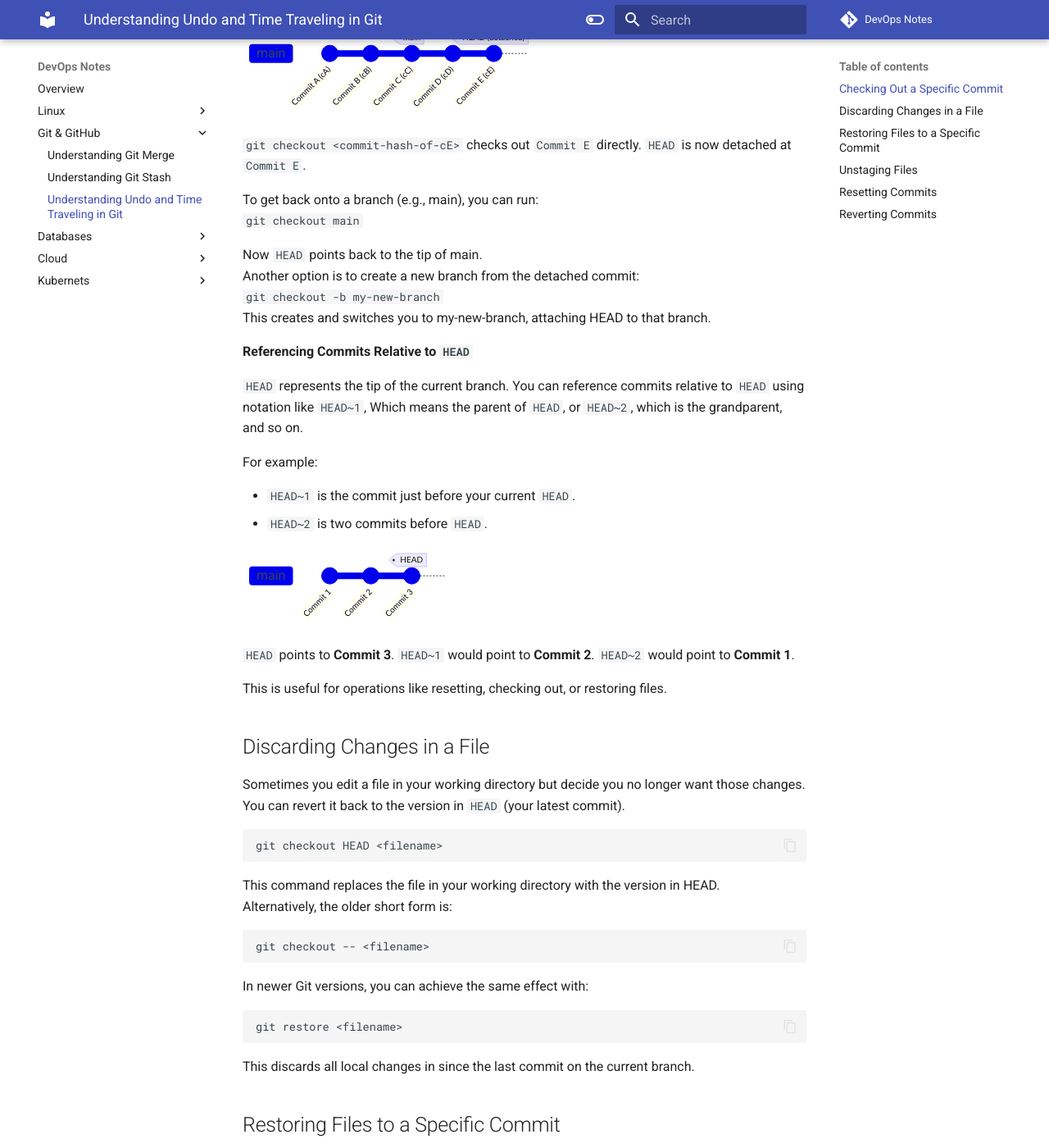
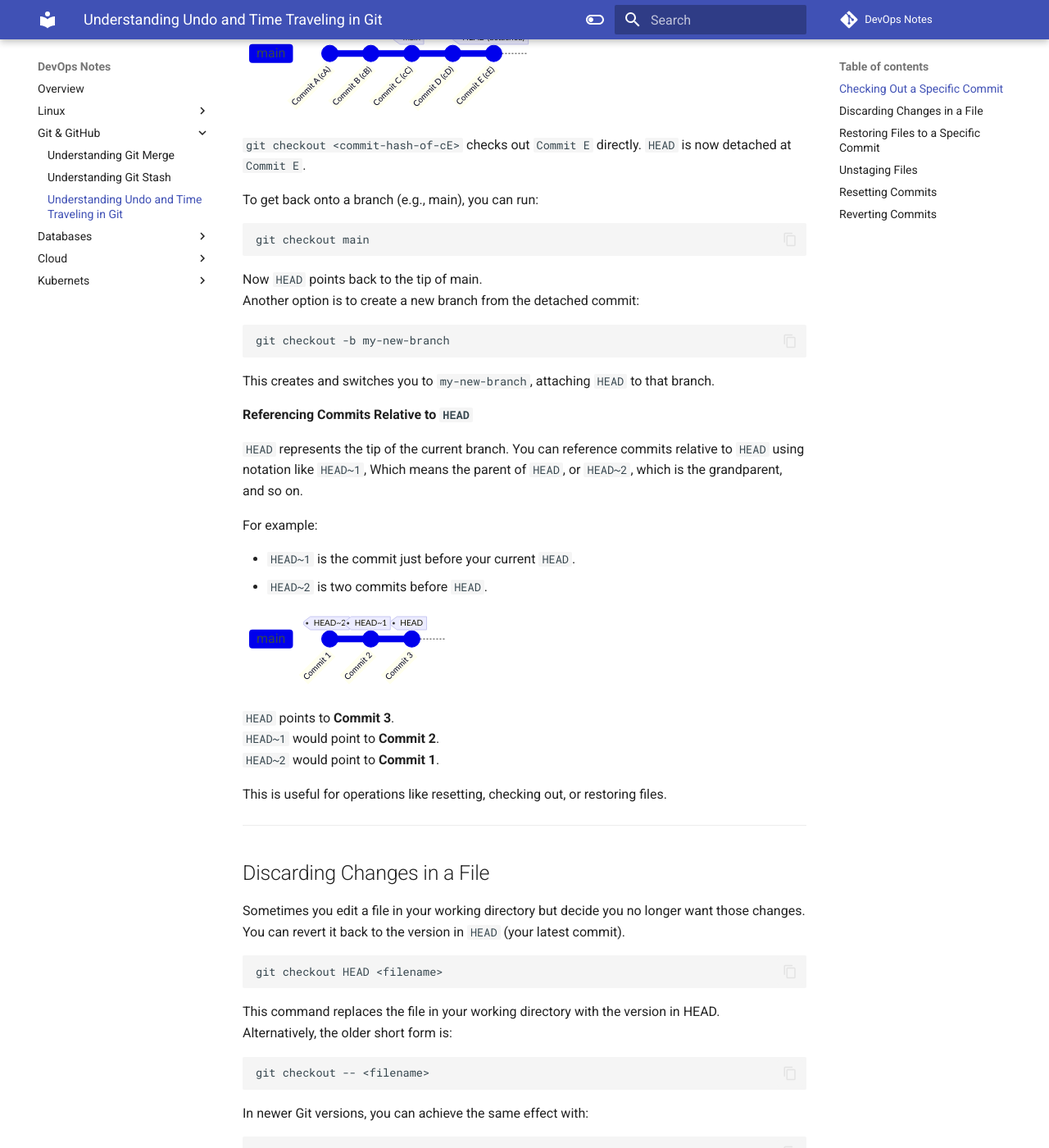
Before and after one commit to Yoad-Duani/personal_notes, an MkDocs documentation site: the page built from docs/git/understanding-undo-time-traveling.md, in a window 1280 px wide and 1400 px high, scrolled down 626 px. Shown: the whole window at 82% size. Built offline with MkDocs 1.6.1 and Material for MkDocs 9.7.7, drawn with Linux system fonts in a browser that asks for light colours; comment, search, counter and statistics services are not loaded; some of the changed text lies outside the part shown.

Commit message:
Update notes

````diff
--- a/docs/git/understanding-undo-time-traveling.md
+++ b/docs/git/understanding-undo-time-traveling.md
@@ -15,6 +15,7 @@
 This is known as a detached HEAD state because you’re no longer on a branch,but rather pointing to a specific commit. <br/>
 Any commits you make in this state will not belong to any branch until you either create a new branch or re-attach `HEAD` to an existing branch.
 
+
 **Detached HEAD:**
 
 ```mermaid
@@ -30,12 +31,20 @@
 `HEAD` is now detached at `Commit E`.
 
 To get back onto a branch (e.g., main), you can run:<br />
-`git checkout main`
+
+```bash
+git checkout main
+```
 
 Now `HEAD` points back to the tip of main.<br />
-Another option is to create a new branch from the detached commit:<br />
-`git checkout -b my-new-branch`<br />
-This creates and switches you to my-new-branch, attaching HEAD to that branch.
+Another option is to create a new branch from the detached commit:
+
+```bash
+git checkout -b my-new-branch
+```
+
+This creates and switches you to `my-new-branch`, attaching `HEAD` to that branch.
+
 
 **Referencing Commits Relative to `HEAD`**
 
@@ -111,6 +124,8 @@
 git restore <filename>
 ```
 
+---
+
 ## Unstaging Files
 
 If you’ve staged a file by running `git add <filename>` but then decide you don’t want it in the staging area,
@@ -121,6 +136,8 @@
 ```
 
 This removes `<filename>` from the staging area but leaves your working directory changes intact.
+
+---
 
 ## Resetting Commits
 
@@ -198,5 +215,5 @@
 
 **Why Use `git revert`?**
 
-- Use `git revert` for shared branches to maintain a linear commit history.
-- Use `git reset` for local branches when you need to rewrite history.
+- Use **`git revert`** for shared branches to maintain a linear commit history.
+- Use **`git reset`** for local branches when you need to rewrite history.
````
Also changed, not shown: other parts of docs/git/understanding-undo-time-traveling.md (+9 -5 lines).
